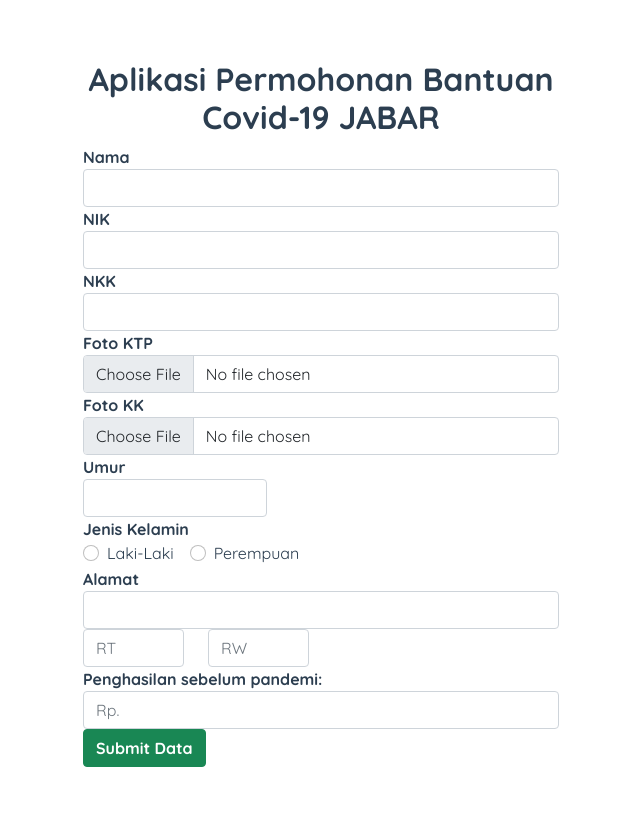
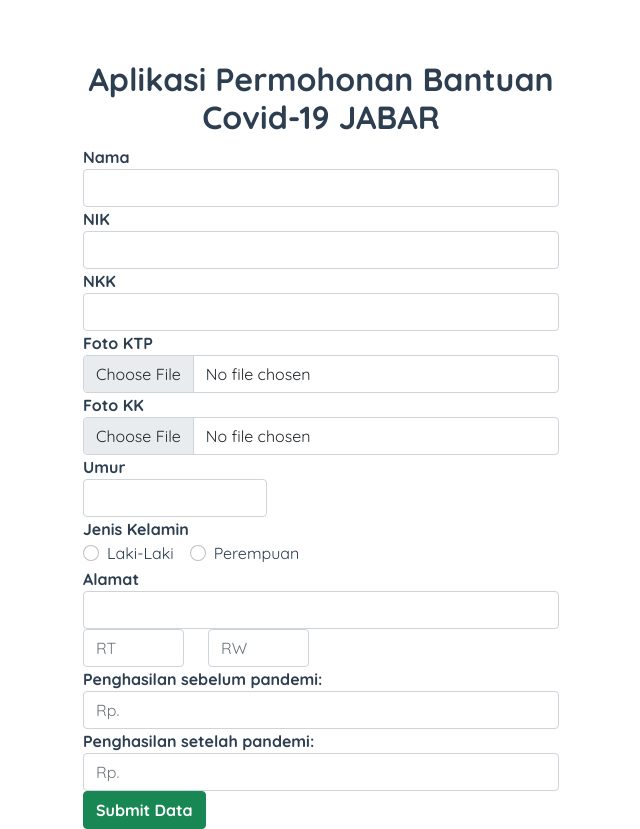
Before and after one commit to nazzalra/permohonan-bantuan-pandemi, a Vue app: page / in a window 1280 px wide. Shown: the whole page, without its empty margins (319-959 px from the left). Before the commit the page ends 800 px from the top, so only its background shows below. Built offline with nearby package versions, Linux system fonts and the light colour scheme.

Commit message:
create and validate userData penghasilan_setelah_pandemi

```diff
--- a/src/components/FormValidation.vue
+++ b/src/components/FormValidation.vue
@@ -206,7 +206,7 @@
     <div class="form-group">
       <label for="penghasilan_sebelum_pandemi" class="fw-bold">
         Penghasilan sebelum pandemi:
-        <span class="fw-bolder" v-if="!!userData.penghasilan.sebelum_pandemi">{{
+        <span class="fw-bold" v-if="!!userData.penghasilan.sebelum_pandemi">{{
           formatRupiah(userData.penghasilan.sebelum_pandemi)
         }}</span>
       </label>
@@ -220,6 +220,26 @@
       />
       <div v-if="isError('penghasilan.sebelum_pandemi')" class="invalid-feedback">
         <span v-if="isInvalid('penghasilan.sebelum_pandemi', 'required')">*Wajib diisi</span>
+      </div>
+    </div>
+
+    <div class="form-group">
+      <label for="penghasilan_setelah_pandemi" class="fw-bold">
+        Penghasilan setelah pandemi:
+        <span class="fw-bold" v-if="!!userData.penghasilan.setelah_pandemi">{{
+          formatRupiah(userData.penghasilan.setelah_pandemi)
+        }}</span>
+      </label>
+      <input
+        type="number"
+        v-model="userData.penghasilan.setelah_pandemi"
+        id="penghasilan_setelah_pandemi"
+        class="form-control"
+        :class="{ 'is-invalid': isError('penghasilan.setelah_pandemi') }"
+        placeholder="Rp."
+      />
+      <div v-if="isError('penghasilan.setelah_pandemi')" class="invalid-feedback">
+        <span v-if="isInvalid('penghasilan.setelah_pandemi', 'required')">*Wajib diisi</span>
       </div>
     </div>
 
```
